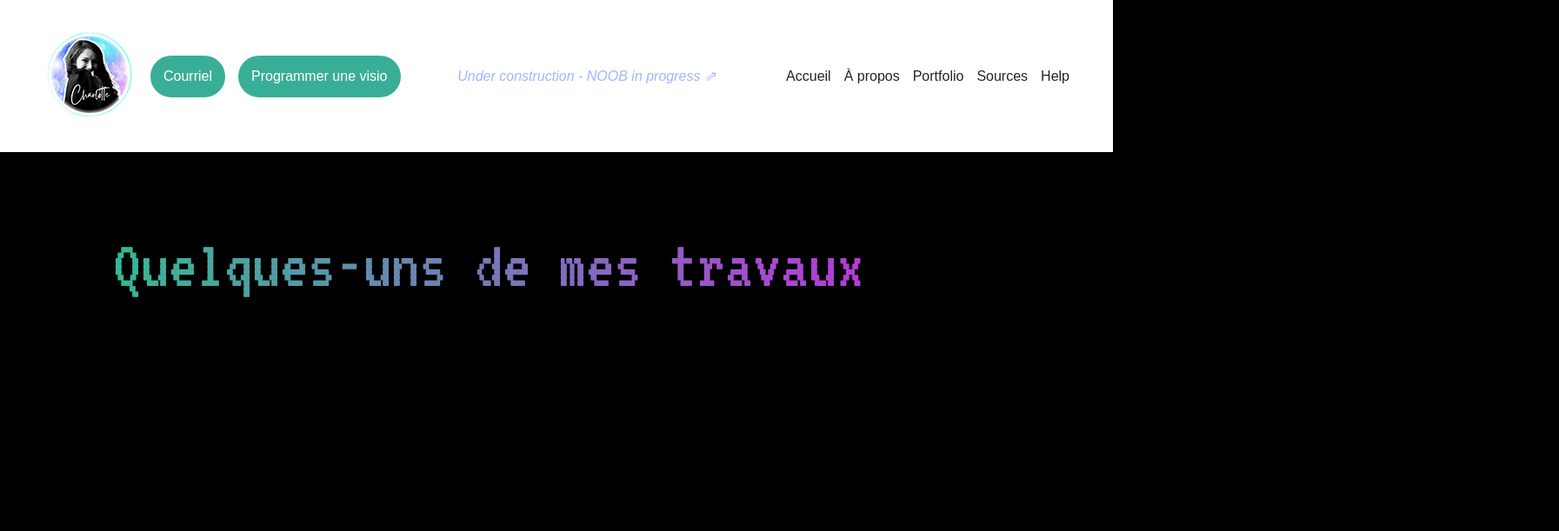
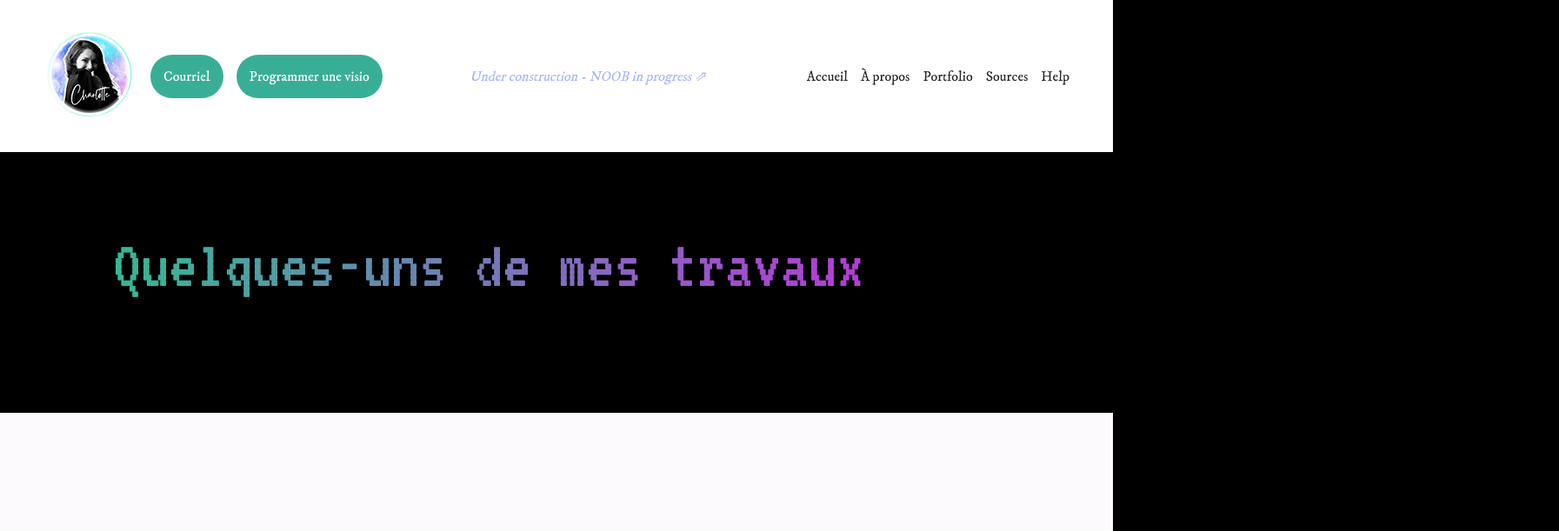
Before and after one commit to Cha-Dbs/Portfolio, a plain HTML site: page src/Portfolio.html in a window 1280 px wide. Shown: the top 611 px of the page at 87% size, 1793 px wide, since content can reach past the window. Drawn offline with nearby package versions, Linux system fonts and the light colour scheme; files whose address does not match are found by name.

Commit message:
Update-links

```diff
--- a/src/Portfolio.html
+++ b/src/Portfolio.html
@@ -7,10 +7,10 @@
         <meta name = "og : title" property = "og : title" content = "Concept Design UX UI">
         <meta name="description" content="Venez découvrir mon site web créé en HTML, CSS et JS ainsi que certains de mes travaux numériques, notamment avec la suite Adobe. Actuellement en recherche d'entreprise pour une alternance Concept Design UX UI. Bonne visite !">
         <link href="css\style.css" rel="stylesheet" />
-        <link href="css\Accueil.css" rel="stylesheet" />
+        <link href="css\Portfolio.css" rel="stylesheet" />
         <link rel="preconnect" href="https://fonts.googleapis.com">
         <link rel="preconnect" href="https://fonts.gstatic.com" crossorigin>
-        <link href="css\font\FrederickatheGreat-Regular.ttf" rel="stylesheet">
+        <link href="https://fonts.googleapis.com/css2?family=IM+Fell+DW+Pica&family=VT323&display=swap" rel="stylesheet">
     </head>
 
     <body>
@@ -23,11 +23,11 @@
                 </div>
                 <span class="NOOB">Under construction - NOOB in progress ⇗</span>
                 <div>
-                    <a href="src\Accueil.html">Accueil</a>
-                    <a href="src\A_propos.html">À propos</a>
-                    <a href="src\Portfolio.html">Portfolio</a>
-                    <a href="src\Sources.html">Sources</a>
-                    <a href="src\Help.html">Help</a>
+                    <a href="index.html">Accueil</a>
+                    <a href="A_propos.html">À propos</a>
+                    <a href="Portfolio.html">Portfolio</a>
+                    <a href="Sources.html">Sources</a>
+                    <a href="Help.html">Help</a>
                 </div>
             </nav>
         </header>
```
Also changed, not shown: src/A_propos.html (+8 -8 lines), src/Help.html (+7 -7 lines), src/Sources.html (+7 -7 lines), src/index.html (renamed from src/Accueil.html, +8 -8 lines), src/css/index.css (renamed from src/css/Accueil.css).
